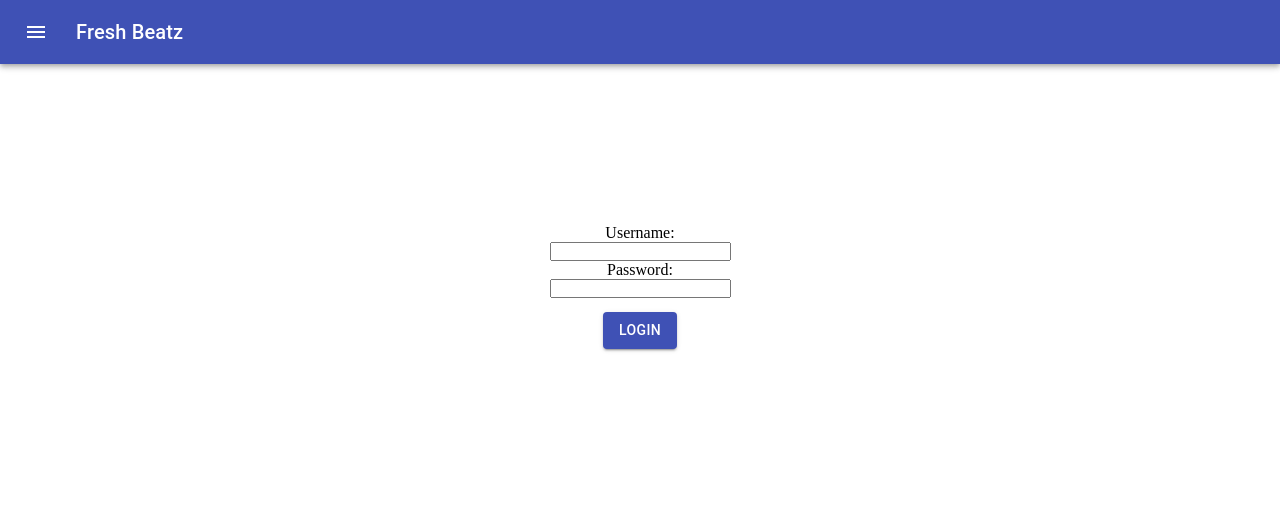
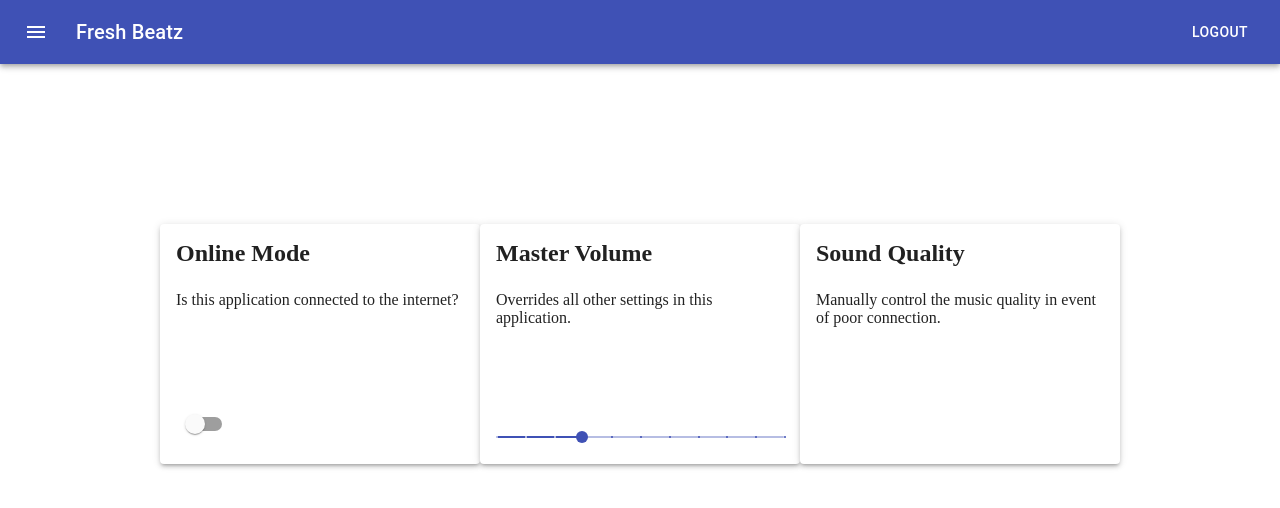
Before and after one commit to DavidAndreww/411_week3_musicApp, a React (Create React App) app: page / in a window 1280 px wide. Shown: the top 508 px of the page. Built offline with nearby package versions, Linux system fonts and the light colour scheme.

Commit message:
working on material ui componenets

```diff
--- a/src/components/App.js
+++ b/src/components/App.js
@@ -5,7 +5,7 @@ import Dashboard from './Dashboard';
 
 class App extends React.Component {
   state = {
-    loggedIn: false
+    loggedIn: true
   };
 
   onLoginChange = () => {
--- a/src/components/CardSlider.js
+++ b/src/components/CardSlider.js
@@ -0,0 +1,18 @@
+import React from "react";
+import Slider from "@material-ui/core/Slider";
+
+const CardSlider = () => {
+  return (
+    <Slider
+      defaultValue={30}
+      aria-labelledby="discrete-slider"
+      valueLabelDisplay="auto"
+      step={10}
+      marks
+      min={0}
+      max={100}
+    />
+  );
+};
+
+export default CardSlider;
--- a/src/components/CardSwitch.js
+++ b/src/components/CardSwitch.js
@@ -3,7 +3,7 @@ import Switch from "@material-ui/core/Switch";
 
 const CardSwitch = () => {
   return (
-    <Switch value="checkedC" inputProps={{ 'aria-label': 'primary checkbox' }} />
+    <Switch color="primary" />
   );
 };
 
--- a/src/components/Dashboard.js
+++ b/src/components/Dashboard.js
@@ -1,6 +1,7 @@
 import React from "react";
 import Card from "./Card";
 import CardSwitch from "./CardSwitch";
+import CardSlider from './CardSlider';
 
 class Dashboard extends React.Component {
   render() {
@@ -9,15 +10,15 @@ class Dashboard extends React.Component {
 
     const volumeCardTitle = "Master Volume";
     const volumeCardContent =
-      "Overrides all other settings in this application";
+      "Overrides all other settings in this application.";
 
     const soundCardTitle = "Sound Quality";
     const soundCardContent =
-      "Manually control the music quality in event of poor connection";
+      "Manually control the music quality in event of poor connection.";
     return (
       <div className="dashboard">
         <Card title={onlineCardTitle} content={onlineCardContent} action={<CardSwitch />}/>
-        <Card title={volumeCardTitle} content={volumeCardContent} />
+        <Card title={volumeCardTitle} content={volumeCardContent} action={<CardSlider />}/>
         <Card title={soundCardTitle} content={soundCardContent} />
       </div>
     );
```
